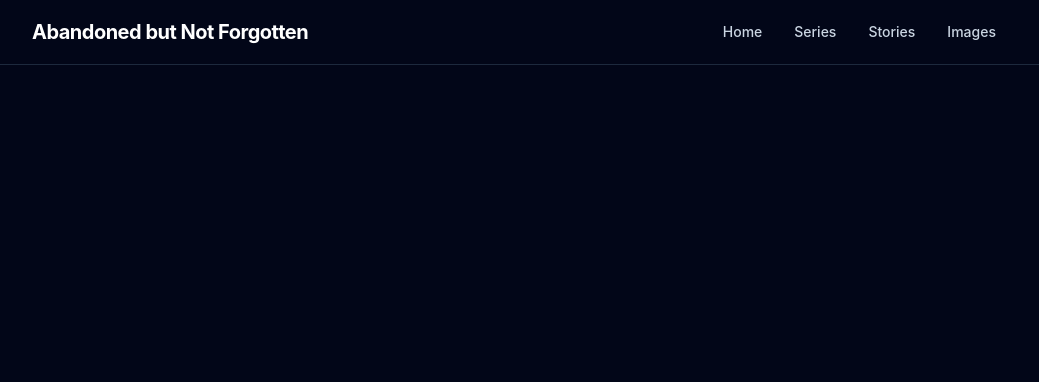
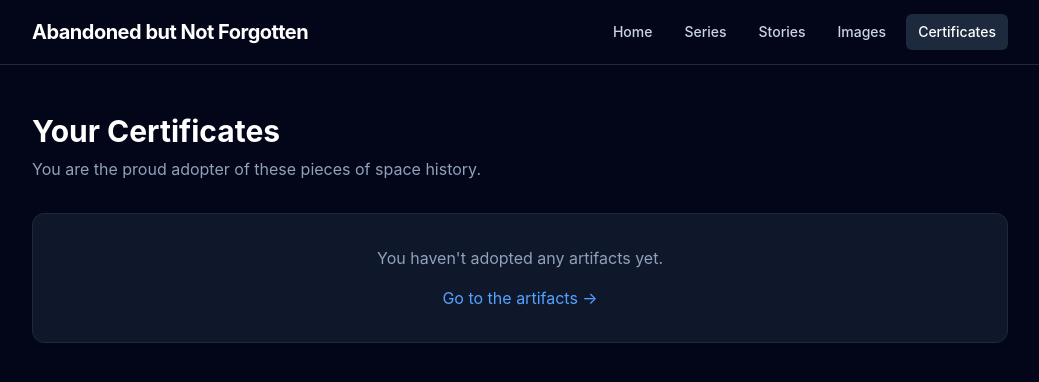
Before and after one commit to Youssefashraf644/nasa-hackathon-2026, a React app in the folder frontend/: page /certificates in a window 1280 px wide. Shown: the top 382 px of the page, without its empty margins (120-1159 px from the left). Built offline with nearby package versions, Linux system fonts and the light colour scheme; the HTML template or start-up script is replaced by a standard one.

Commit message:
certificate page

```diff
--- a/frontend/src/App.jsx
+++ b/frontend/src/App.jsx
@@ -2,6 +2,7 @@ import { Routes, Route } from 'react-router-dom'
 import Navbar from './components/Navbar'
 import LandingPage from './pages/LandingPage'
 import ArtifactDetailPage from './pages/ArtifactDetailPage'
+import CertificatesPage from './pages/CertificatesPage'
 
 const SeriesPage = () => <div className="p-10 text-white max-w-5xl mx-auto"><h1 className="text-3xl font-bold">Mission Series</h1><p className="text-slate-400 mt-2">Coming soon...</p></div>
 const StoriesPage = () => <div className="p-10 text-white max-w-5xl mx-auto"><h1 className="text-3xl font-bold">Stories</h1><p className="text-slate-400 mt-2">Coming soon...</p></div>
@@ -22,6 +23,7 @@ function App() {
       <Route path="/series" element={<SeriesPage />} />
       <Route path="/stories" element={<StoriesPage />} />
       <Route path="/images" element={<ImagesPage />} />
+      <Route path="/certificates" element={<CertificatesPage />} />
     </Routes>
     </div>
   )
--- a/frontend/src/components/Navbar.jsx
+++ b/frontend/src/components/Navbar.jsx
@@ -24,6 +24,7 @@ export default function Navbar() {
           <NavLink to="/series" className={linkClass}>Series</NavLink>
           <NavLink to="/stories" className={linkClass}>Stories</NavLink>
           <NavLink to="/images" className={linkClass}>Images</NavLink>
+          <NavLink to="/certificates" className={linkClass}>Certificates</NavLink>
         </div>
 
       </div>
--- /dev/null
+++ b/frontend/src/pages/CertificatesPage.jsx
@@ -0,0 +1,59 @@
+import { useState, useEffect } from 'react'
+import { Link } from 'react-router-dom'
+
+export default function CertificatesPage() {
+  const [certificates, setCertificates] = useState([])
+
+  useEffect(() => {
+    // 1. Get all keys from localStorage
+    const keys = Object.keys(localStorage)
+
+    // 2. Filter for our adoption keys
+    const adoptedKeys = keys.filter(key => key.startsWith('adopted_'))
+
+    // 3. Map them to objects we can render
+    const certs = adoptedKeys.map(key => {
+      const artifactId = key.replace('adopted_', '')
+      const adopterName = localStorage.getItem(key)
+      return { artifactId, adopterName }
+    })
+
+    setCertificates(certs)
+  }, []) // Empty dependency array = runs once on mount
+
+  return (
+    <div className="max-w-5xl mx-auto px-6 py-12">
+      <h1 className="text-3xl font-bold text-white mb-2">Your Certificates</h1>
+      <p className="text-slate-400 mb-8">You are the proud adopter of these pieces of space history.</p>
+
+      {certificates.length === 0 ? (
+        <div className="rounded-xl border border-slate-800 bg-slate-900 p-8 text-center">
+          <p className="text-slate-400">You haven't adopted any artifacts yet.</p>
+          <Link to="/" className="inline-block mt-4 text-blue-400 hover:text-blue-300">
+            Go to the artifacts &rarr;
+          </Link>
+        </div>
+      ) : (
+        <div className="grid grid-cols-1 md:grid-cols-2 gap-6">
+          {certificates.map((cert) => (
+            <div key={cert.artifactId} className="rounded-xl border-2 border-yellow-500/30 bg-slate-900 p-8 text-center">
+              <p className="text-sm text-yellow-500 uppercase tracking-widest font-semibold">Certificate of Adoption</p>
+              <h2 className="text-xl font-bold mt-4 text-white">This certifies that</h2>
+              <p className="text-3xl font-serif italic text-white mt-1">{cert.adopterName}</p>
+              <h2 className="text-lg mt-3 text-slate-300">has officially adopted</h2>
+              <p className="text-2xl font-bold text-yellow-400 mt-1 capitalize">{cert.artifactId}</p>
+
+              {/* Link back to the artifact page to chat with it again */}
+              <Link
+                to={`/artifact/${cert.artifactId}`}
+                className="inline-block mt-6 text-sm text-blue-400 hover:text-blue-300"
+              >
+                Visit {cert.artifactId}
+              </Link>
+            </div>
+          ))}
+        </div>
+      )}
+    </div>
+  )
+}
```
